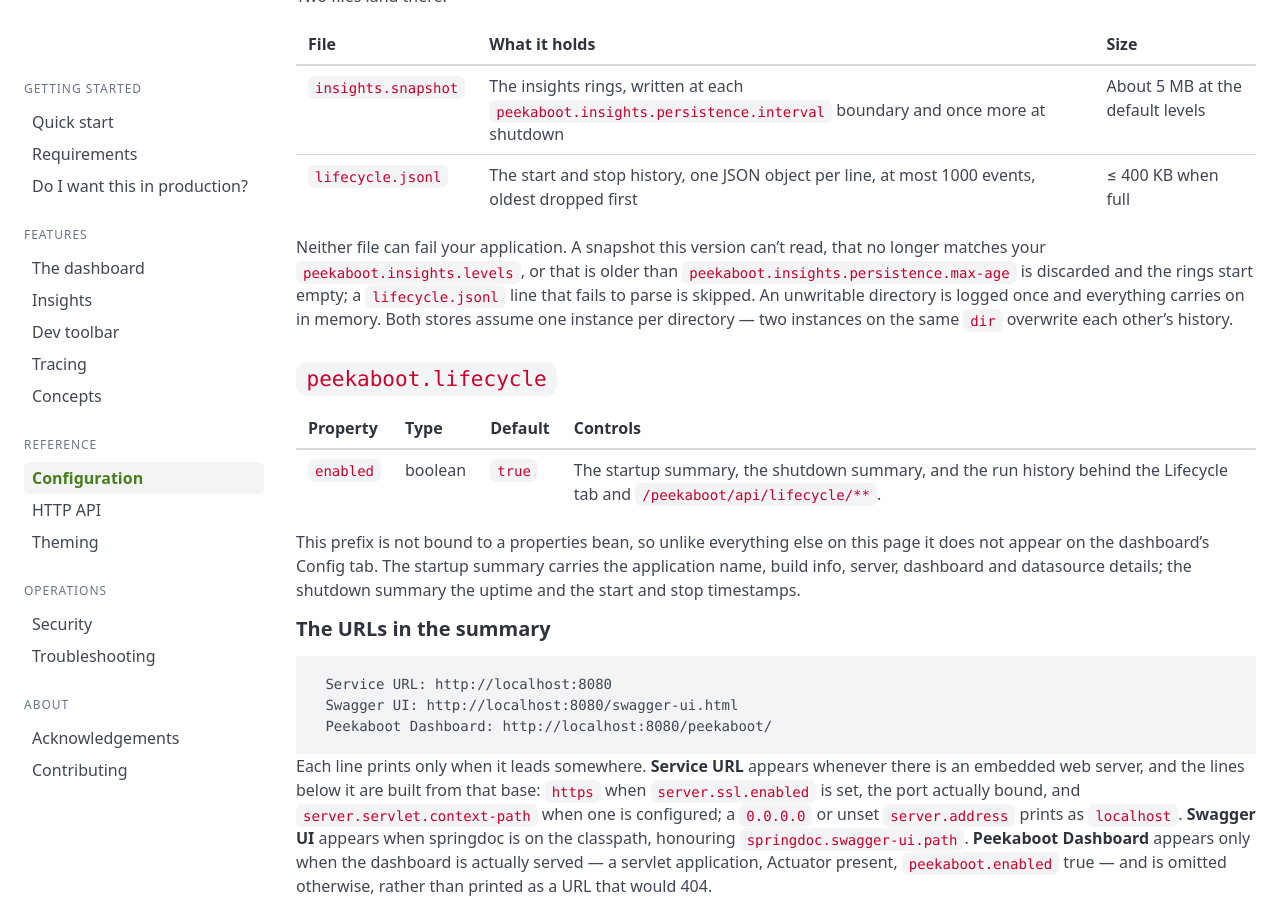
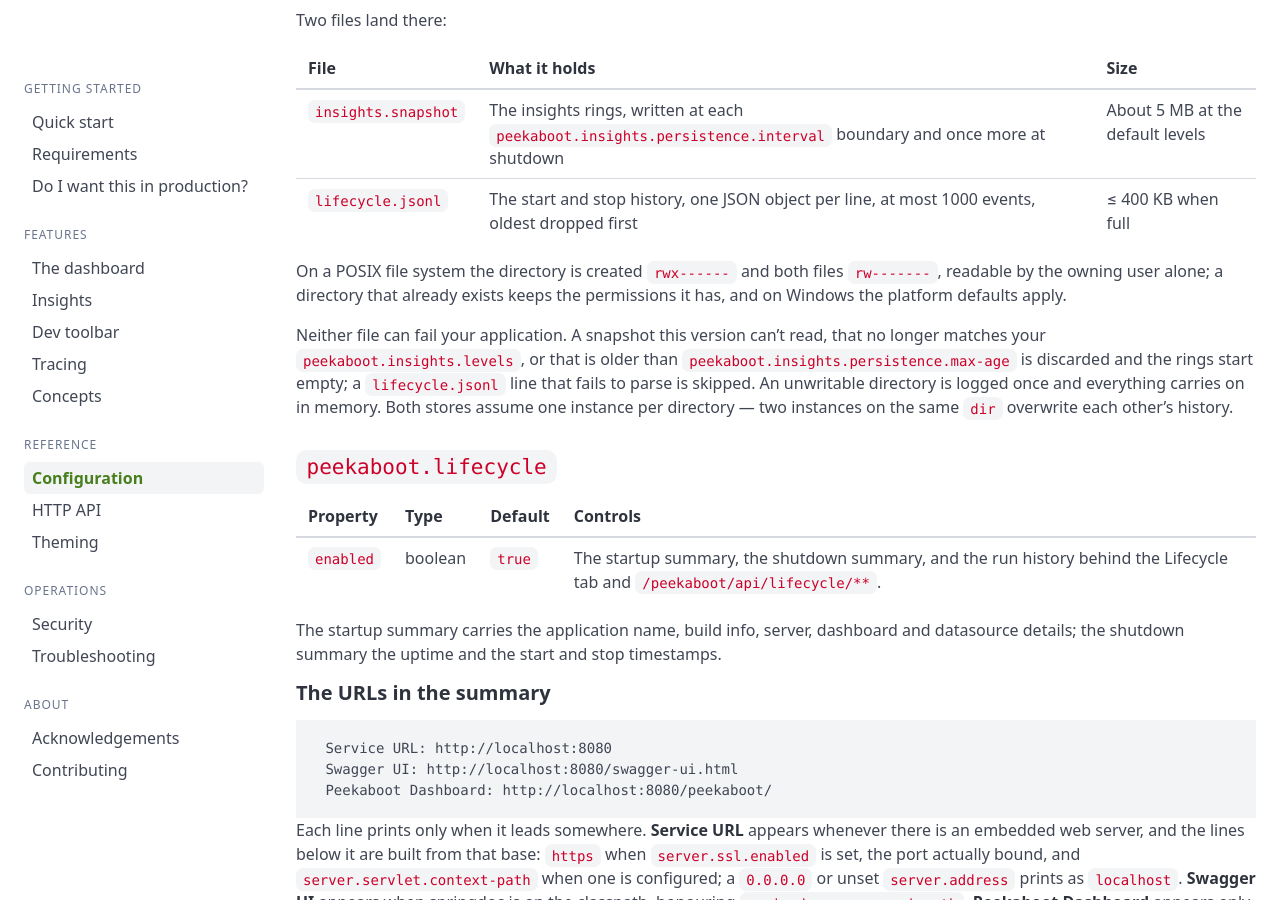
Before and after one commit to peekaboot-org/peekaboot-org.github.io, a Jekyll site: the page built from docs/configuration.md, in a window 1280 px wide and 900 px high, scrolled down 2699 px. Built offline with Jekyll 4.4.1, drawn with Linux system fonts in a browser that asks for light colours; some of the changed text lies outside the part shown.

Commit message:
docs(configuration): servlet-only defaults, storage permissions, lifecycle prefix is bound

```diff
--- a/docs/configuration.md
+++ b/docs/configuration.md
@@ -65,11 +65,13 @@
 | tracing | `peekaboot.tracing.enabled` (`true`) | The OpenTelemetry SDK (present via the starter) |
 | startup and shutdown summaries, run history | `peekaboot.lifecycle.enabled` (`true`) | Nothing |
 | persisted history | `peekaboot.storage.enabled` (detected) | A writable directory; an unwritable one is logged once and everything carries on in memory |
-| observability defaults | `peekaboot.enabled` | Nothing |
+| observability defaults | `peekaboot.enabled` | A servlet web application |
 
 On a non-servlet application &mdash; WebFlux, or no web application at all &mdash; the
-dashboard and toolbar don't register and there is nothing at `/peekaboot/**`; the summaries
-are still logged and, on a local run, the run history still written. See
+dashboard and toolbar don't register, there is nothing at `/peekaboot/**`, and the
+defaults [below](#what-peekaboot-sets-in-your-application) that hang on `peekaboot.enabled`
+are not applied either; the summaries are still logged and, on a local run, the run history
+still written. See
 [Requirements]({{ '/docs/requirements/' | relative_url }}).
 
 ## Properties
@@ -120,6 +122,10 @@
 | `insights.snapshot` | The insights rings, written at each `peekaboot.insights.persistence.interval` boundary and once more at shutdown | About 5 MB at the default levels |
 | `lifecycle.jsonl` | The start and stop history, one JSON object per line, at most 1000 events, oldest dropped first | &le; 400 KB when full |
 
+On a POSIX file system the directory is created `rwx------` and both files `rw-------`,
+readable by the owning user alone; a directory that already exists keeps the permissions it
+has, and on Windows the platform defaults apply.
+
 Neither file can fail your application. A snapshot this version can't read, that no longer
 matches your `peekaboot.insights.levels`, or that is older than
 `peekaboot.insights.persistence.max-age` is discarded and the rings start empty; a
@@ -133,10 +139,8 @@
 |---|---|---|---|
 | `enabled` | boolean | `true` | The startup summary, the shutdown summary, and the run history behind the Lifecycle tab and `/peekaboot/api/lifecycle/**`. |
 
-This prefix is not bound to a properties bean, so unlike everything else on this page it
-does not appear on the dashboard's Config tab. The startup summary carries the application
-name, build info, server, dashboard and datasource details; the shutdown summary the uptime
-and the start and stop timestamps.
+The startup summary carries the application name, build info, server, dashboard and
+datasource details; the shutdown summary the uptime and the start and stop timestamps.
 
 #### The URLs in the summary
 
```
Also changed, not shown: other parts of docs/configuration.md (+8 -8 lines).
